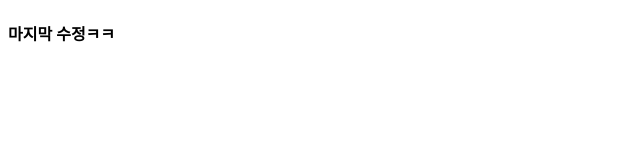
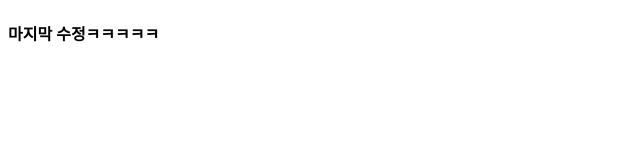
Before and after one commit to rh-jeiei/git_base_230830, a plain HTML site: page index.html in a window 1280 px wide. Shown: the full height of the page, 0-640 px from the left. Drawn offline with Linux system fonts and the light colour scheme.

Commit message:
메모 수정

```diff
--- a/index.html
+++ b/index.html
@@ -8,11 +8,12 @@
   <body>
     <!-- <h2>내용 작성 0ㅅ0</h2> -->
     <!-- <h3>내용 수정했습니다!</h3> -->
-    <h4>마지막 수정ㅋㅋ</h4>
+    <h4>마지막 수정ㅋㅋㅋㅋㅋ</h4>
   </body>
 </html>
 
 <!--
+
 *git
 =>작업하는 파일을 기록하는 도구
 
@@ -27,10 +28,13 @@
    Private: 비공개 저장소
 5. 하단 create repository 클릭으로 저장소 만들기!
 
-*git에 유저 등록하기
+*git에 유저 등록하기 (처음만 실행)
 =>터미널에서 실행
 1. git config --global user.name "아이디"
 2. git config --global user.email "메일주소"
+
+*git 초기화
+=>git init
 
 *만든 저장소에 파일 연동(등록)
 =>터미널에서 실행
```
